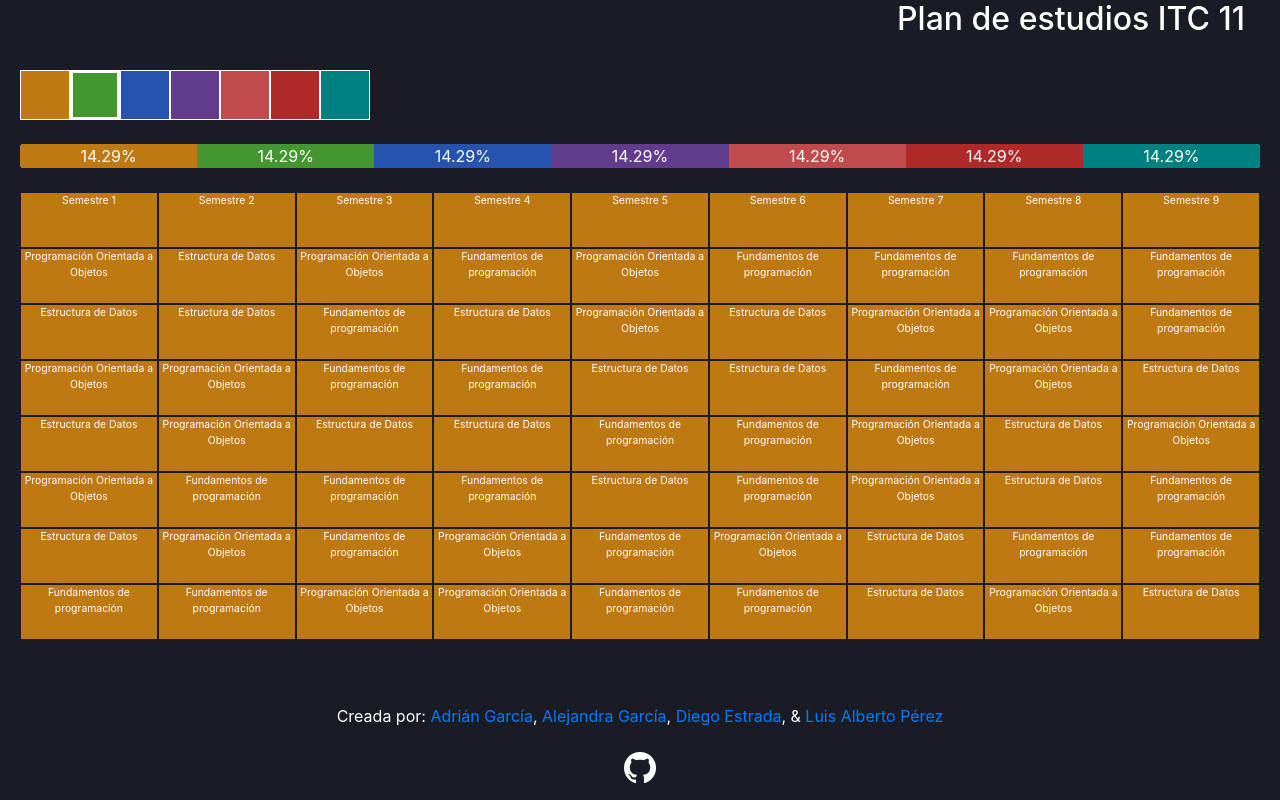
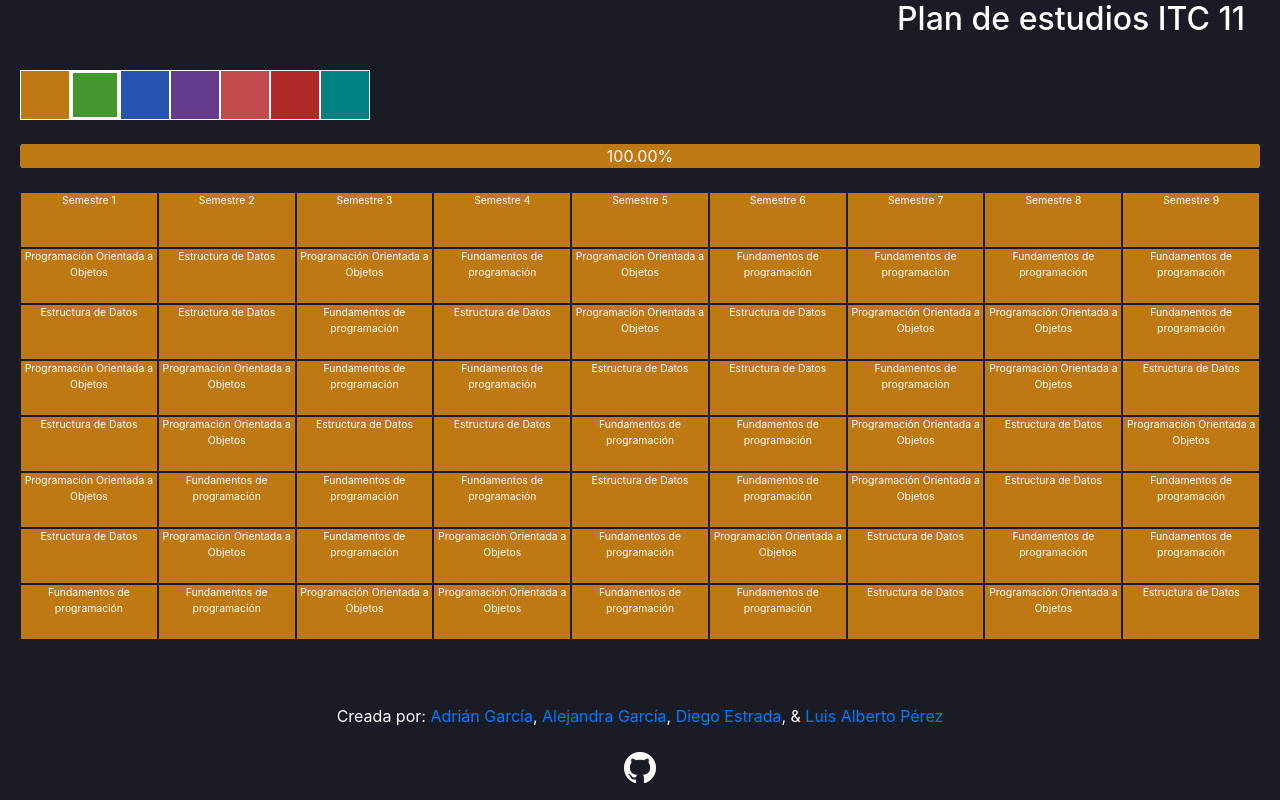
Before and after one commit to luispc111/PlanesDeEstudio, a React (Create React App) app: page /plan/itc_11 in a window 1280 px wide. Built offline with nearby package versions, Linux system fonts and the light colour scheme.

Commit message:
Barra de progreso funcionando con valores dinamicos

```diff
--- a/src/components/PlanDeEstudio/BarrasDeProgreso/BarrasDeProgreso.js
+++ b/src/components/PlanDeEstudio/BarrasDeProgreso/BarrasDeProgreso.js
@@ -1,15 +1,15 @@
 import React from 'react'
 import { ProgressBar } from 'react-bootstrap';
 
-export default function BarrasDeProgreso({ listaColores }) {
+export default function BarrasDeProgreso({ cantMateriasPorColor, totalMaterias }) {
   return (
     <ProgressBar className="m-0 barra-progreso">
-      {listaColores.map((color, indice) => (
+      {Object.keys(cantMateriasPorColor).map((color, indice) => (
         <ProgressBar
           // striped
           className={`bg-${color}`}
-          now={(100 / listaColores.length)}
-          label={`${(100 / listaColores.length).toFixed(2)}%`}
+          now={((cantMateriasPorColor[color]) ? ((cantMateriasPorColor[color]) / totalMaterias * 100) : 0)}
+          label={`${(((cantMateriasPorColor[color]) ? (cantMateriasPorColor[color] / totalMaterias * 100) : 0)).toFixed(2)}%`}
           key={indice} />
       ))}
     </ProgressBar>
--- a/src/components/PlanDeEstudio/PlanDeEstudio.js
+++ b/src/components/PlanDeEstudio/PlanDeEstudio.js
@@ -18,28 +18,24 @@ const BotonDeColor = ({ color, cambiarColorSeleccionado, colorSeleccionado }) =>
 /** Vista de la tabla de un plan de estudio individual, junto con una lista de colores y barras de progreso **/
 export default function PlanDeEstudio() {
 
-  const { clave } = useParams();
+  // const { clave } = useParams();
 
   const [planDeEstudios, setPlanDeEstudios] = useState({materias: []});
-
-  const colores = ["orange", "green", "blue", "purple", "pink", "red", "teal"];
-
+  const [colores, setColores] = useState(["orange", "green", "blue", "purple", "pink", "red", "teal"])
   const [colorSeleccionado, setColorSeleccionado] = useState('green')
+  const [cantMateriasPorColor, setCantMateriasPorColor] = useState({})
+  const [cantMaterias, setCantMaterias] = useState(0);
 
   useEffect(() => {
     // TODO: request a la base de datos
 
     let materias = [
-      {
-        nombre: 'Fundamentos de programación',
-      },
-      {
-        nombre: 'Programación Orientada a Objetos',
-      },
-      {
-        nombre: 'Estructura de Datos',
-      }
+      {nombre: 'Fundamentos de programación',},
+      {nombre: 'Programación Orientada a Objetos',},
+      {nombre: 'Estructura de Datos',}
     ]
+
+    let cant = 0;
 
     let carrera = [];
 
@@ -48,22 +44,28 @@ export default function PlanDeEstudio() {
 
       for (let i = 0; i < 7; i++) {
         semestre.push(materias[Math.floor(Math.random() * 3)]);
+        cant++;
       }
 
       carrera.push(semestre);
     }
 
-    let plan = {
-      nombre: 'ITC 11',
-      tec21: false,
-      materias: carrera
-    }
+    let plan = { nombre: 'ITC 11', tec21: false, materias: carrera };
 
-    setPlanDeEstudios(plan)
+    let cantMaterias = {}
 
+    colores.forEach(color => {
+      cantMaterias[color] = 0;
+    })
+
+    cantMaterias['orange'] = cant;
+
+    setPlanDeEstudios(plan);
+    setCantMaterias(cant);
+    setCantMateriasPorColor(cantMaterias);
+    document.title = planDeEstudios.nombre
   }, [])
 
-  document.title = planDeEstudios.nombre
 
   return (
     <Container fluid>
@@ -88,6 +90,8 @@ export default function PlanDeEstudio() {
         <Col className="m-0 p-0 mt-4">
           <BarrasDeProgreso
             listaColores={colores}
+            cantMateriasPorColor={cantMateriasPorColor}
+            totalMaterias={cantMaterias}
           />
         </Col>
       </Row>
@@ -97,7 +101,7 @@ export default function PlanDeEstudio() {
             key={indice}
             materias={semestre}
             numSemestre={indice + 1}
-            tec21={planDeEstudios.tec21}
+            tec21={planDeEstudios?.tec21}
             colorSeleccionado={colorSeleccionado}
             listaColores={colores}
           />
```
